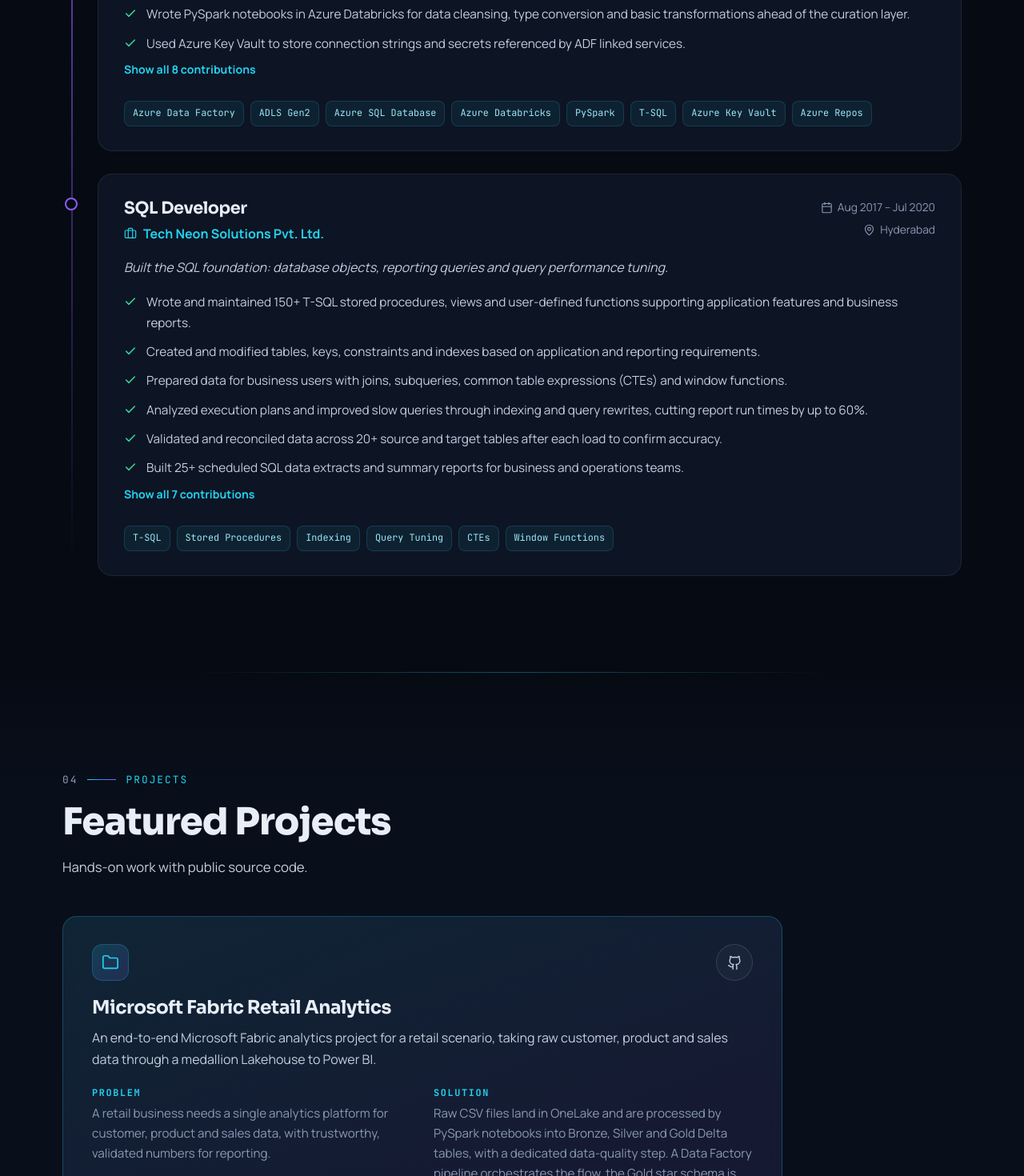
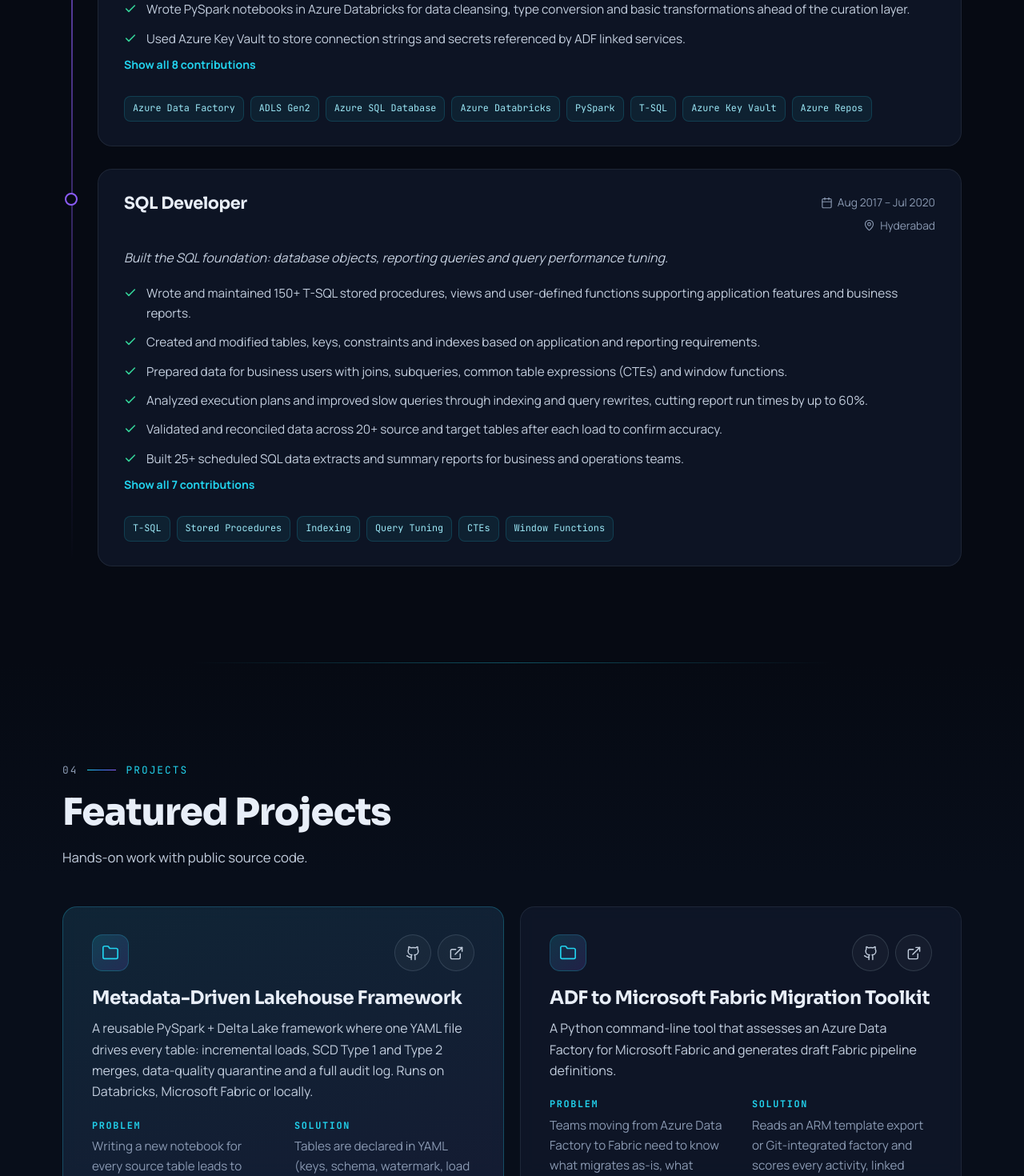
Before and after one commit to someshbvrm/someshbvrm.github.io, a React (Vite) app: page / in a window 1280 px wide. Shown: the part 4584-6054 px from the top of the page at 80% size. Built offline with nearby package versions, Linux system fonts and the light colour scheme.

Commit message:
Add lakehouse framework and ADF-to-Fabric toolkit projects; remove company names

```diff
--- a/src/components/Experience.jsx
+++ b/src/components/Experience.jsx
@@ -20,9 +20,11 @@ function ExperienceItem({ job, index }) {
         <header className="timeline-head">
           <div>
             <h3 className="timeline-role">{job.role}</h3>
-            <p className="timeline-company">
-              <Icon name="briefcase" size={16} /> {job.company}
-            </p>
+            {job.company ? (
+              <p className="timeline-company">
+                <Icon name="briefcase" size={16} /> {job.company}
+              </p>
+            ) : null}
           </div>
           <div className="timeline-meta">
             {job.current ? <span className="badge badge-live">Current</span> : null}
@@ -87,7 +89,7 @@ export default function Experience() {
         />
         <ol className="timeline">
           {experience.map((job, i) => (
-            <ExperienceItem key={`${job.company}-${job.period}`} job={job} index={i} />
+            <ExperienceItem key={`${job.role}-${job.period}`} job={job} index={i} />
           ))}
         </ol>
       </div>
--- a/src/components/Projects.jsx
+++ b/src/components/Projects.jsx
@@ -71,6 +71,11 @@ export default function Projects() {
                   <Icon name="github" size={16} /> View repository <Icon name="arrowRight" size={16} />
                 </a>
               ) : null}
+              {p.live ? (
+                <a href={p.live} target="_blank" rel="noopener noreferrer" className="btn btn-ghost btn-sm project-cta">
+                  Live results <Icon name="arrowRight" size={16} />
+                </a>
+              ) : null}
             </Reveal>
           ))}
         </div>
--- a/src/data/experience.js
+++ b/src/data/experience.js
@@ -9,7 +9,6 @@
 
 const experience = [
   {
-    company: 'Pristair Technologies Pvt. Ltd.',
     role: 'Azure Data Engineer',
     period: 'Dec 2021 – Present',
     location: 'Bengaluru (Remote)',
@@ -50,7 +49,6 @@ const experience = [
     ],
   },
   {
-    company: 'JoulesToWatts Business Solutions Pvt. Ltd.',
     role: 'Senior Cloud Engineer',
     period: 'Mar 2021 – Nov 2021',
     location: 'Bengaluru',
@@ -79,7 +77,6 @@ const experience = [
     ],
   },
   {
-    company: 'Tech Neon Solutions Pvt. Ltd.',
     role: 'SQL Developer',
     period: 'Aug 2017 – Jul 2020',
     location: 'Hyderabad',
--- a/src/data/projects.js
+++ b/src/data/projects.js
@@ -9,6 +9,51 @@
  */
 
 const projects = [
+  {
+    title: 'Metadata-Driven Lakehouse Framework',
+    featured: true,
+    overview:
+      'A reusable PySpark + Delta Lake framework where one YAML file drives every table: incremental loads, SCD Type 1 and Type 2 merges, data-quality quarantine and a full audit log. Runs on Databricks, Microsoft Fabric or locally.',
+    problem:
+      'Writing a new notebook for every source table leads to duplicated logic, inconsistent history handling and loads that are hard to audit or re-run safely.',
+    solution:
+      'Tables are declared in YAML (keys, schema, watermark, load type, quality rules). The engine type-casts and validates rows, skips already-processed data with Delta-stored watermarks, de-duplicates, quarantines rows that break rules, and applies a single Delta MERGE per table (SCD1, SCD2 or insert-only). Every run is recorded in an audit table, and CI runs the full pipeline on Spark and publishes the results.',
+    technologies: [
+      'PySpark',
+      'Delta Lake',
+      'SCD Type 2',
+      'MERGE',
+      'Data Quality',
+      'Microsoft Fabric',
+      'Databricks',
+      'YAML',
+      'pytest',
+      'GitHub Actions',
+    ],
+    repo: 'https://github.com/someshbvrm/metadata-driven-lakehouse-framework',
+    live: 'https://someshbvrm.github.io/metadata-driven-lakehouse-framework/',
+  },
+  {
+    title: 'ADF to Microsoft Fabric Migration Toolkit',
+    featured: false,
+    overview:
+      'A Python command-line tool that assesses an Azure Data Factory for Microsoft Fabric and generates draft Fabric pipeline definitions.',
+    problem:
+      'Teams moving from Azure Data Factory to Fabric need to know what migrates as-is, what needs rework, what blocks the move, and in which order pipelines can be cut over.',
+    solution:
+      'Reads an ARM template export or Git-integrated factory and scores every activity, linked service, trigger and integration runtime against a Fabric compatibility catalogue. It plans dependency-aware migration waves from the Execute Pipeline call graph, estimates effort, and converts pipelines to draft Fabric JSON with datasets inlined and parameters substituted. CI publishes the assessment of a 7-pipeline sample factory as a live report.',
+    technologies: [
+      'Azure Data Factory',
+      'Microsoft Fabric',
+      'Data Factory pipelines',
+      'Python',
+      'ARM templates',
+      'pytest',
+      'GitHub Actions',
+    ],
+    repo: 'https://github.com/someshbvrm/adf-to-fabric-migration-toolkit',
+    live: 'https://someshbvrm.github.io/adf-to-fabric-migration-toolkit/',
+  },
   {
     title: 'Microsoft Fabric Retail Analytics',
     featured: true,
```
